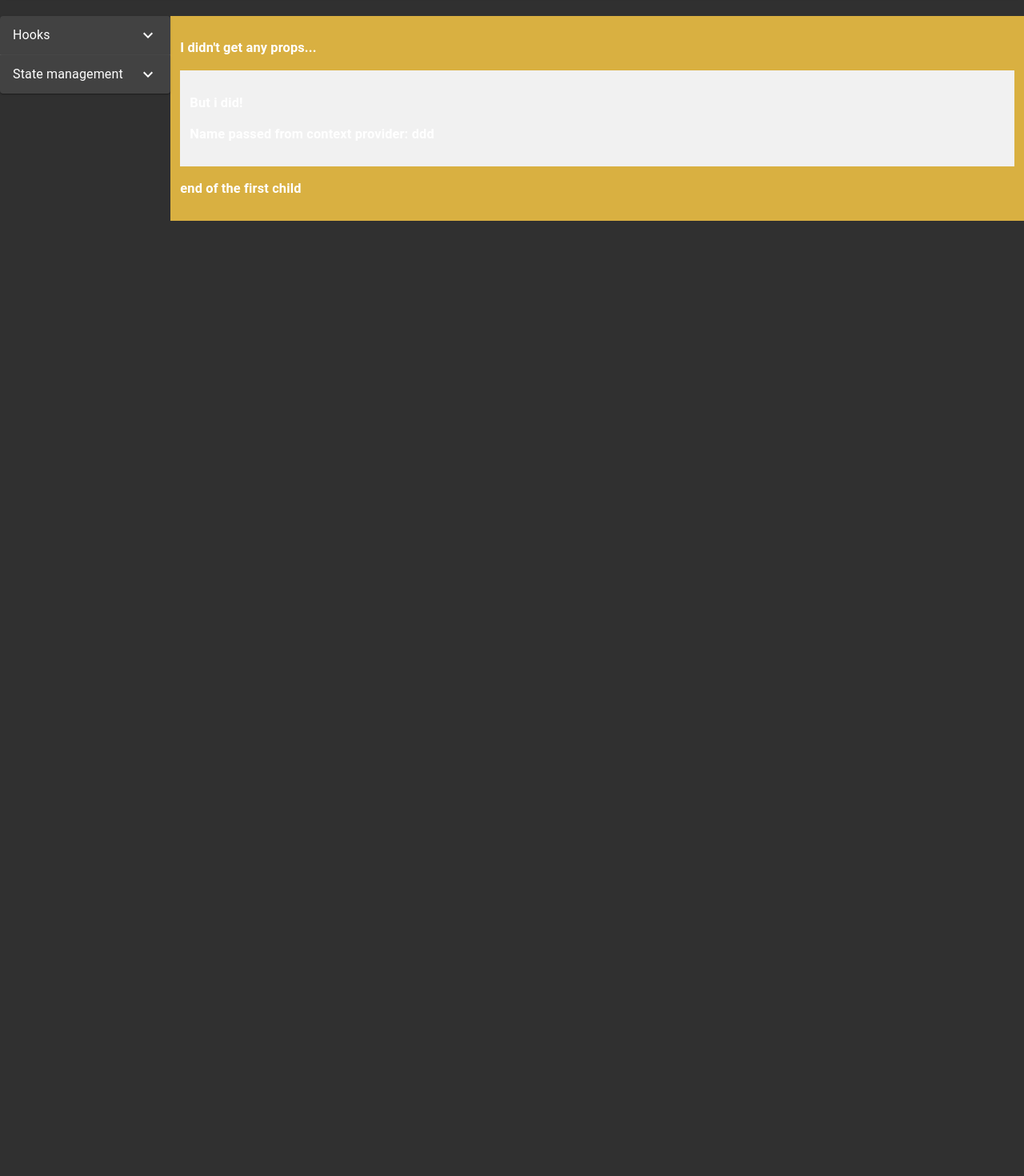
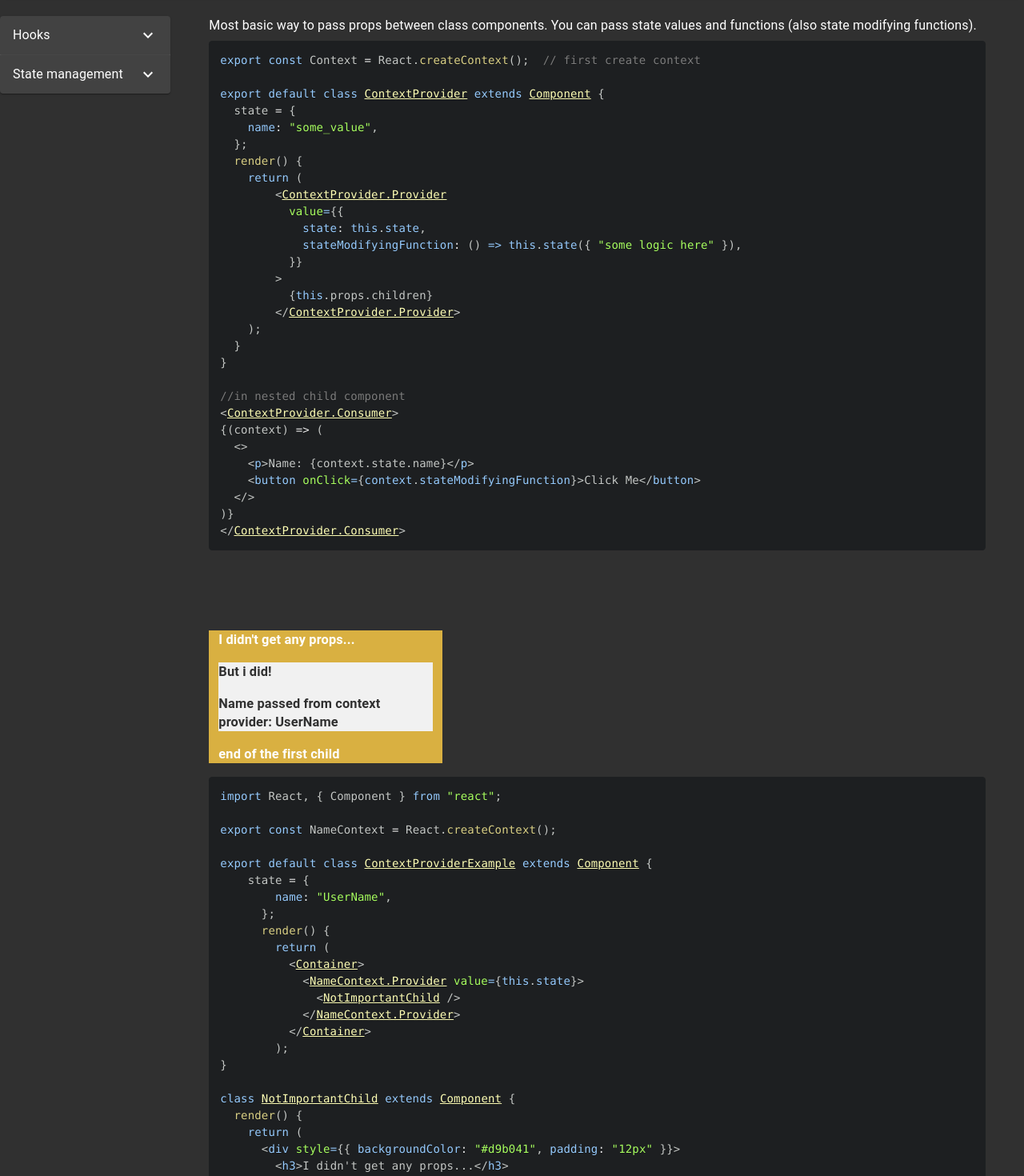
Before and after one commit to apokalipsa44/react-patterns, a React (Create React App) app: page /state/contextProvider in a window 1280 px wide. Shown: the part 100-1570 px from the top of the page at 80% size. Before the commit the page ends 800 px from the top, so only its background shows below. Built offline with nearby package versions, Linux system fonts and the light colour scheme.

Commit message:
contextAPI view done

```diff
--- a/src/views/stateManagement/ContextProviderView.js
+++ b/src/views/stateManagement/ContextProviderView.js
@@ -1,40 +1,72 @@
-import React from "react";
-import { useContext, useState } from "react";
+import React, { Component } from "react";
+import { atomDark } from "react-syntax-highlighter/dist/esm/styles/prism";
+import { Prism as SyntaxHighlighter } from "react-syntax-highlighter";
+import { Box, Container, Typography } from "@material-ui/core";
+import {
+  contextApiExampleCode,
+  contextApiBasicCode,
+} from "./codeSnippets/contextApiSnippets";
 
-const name = "ddd"  // this can also be an object
-export const NameContext = React.createContext(name);
+export const NameContext = React.createContext();
 
-function ContextProviderView() {
+const contextApiDescription = (
+  <Container>
+    <Typography>
+      Most basic way to pass props between class components. You can pass state
+      values and functions (also state modifying functions).
+    </Typography>
+    <SyntaxHighlighter style={atomDark} language="jsx">
+      {contextApiBasicCode}
+    </SyntaxHighlighter>
+  </Container>
+);
 
+export default class ContextProviderView extends Component {
+  state = {
+    name: "UserName",
+  };
+
+  render() {
     return (
-      <div>
-        <NameContext.Provider value={name}>
-          <NotImportantChild></NotImportantChild>
+      <Container>
+        {contextApiDescription}
+        <Box mb="100px"></Box>
+        <Container>
+          <NameContext.Provider value={this.state}>
+            <NotImportantChild />
           </NameContext.Provider>
-    </div>
+          <SyntaxHighlighter style={atomDark} language="jsx">
+            {contextApiExampleCode}
+          </SyntaxHighlighter>
+        </Container>
+      </Container>
     );
   }
+}
 
-export default ContextProviderView;
-
-export function NotImportantChild() {
+class NotImportantChild extends Component {
+  render() {
     return (
-    <div style={{backgroundColor:'#d9b041', padding:'12px'}}>
+      <div style={{ backgroundColor: "#d9b041", paddingLeft: "12px",paddingRight: "12px", width:"30%"}}>
         <h3>I didn't get any props...</h3>
         <ImportantChild></ImportantChild>
         <h3>end of the first child</h3>
       </div>
     );
   }
+}
 
-export function ImportantChild() {
-  const name = useContext(NameContext);
-
+class ImportantChild extends Component {
+  render() {
     return (
-     <div style={{backgroundColor:'#f1f1f1', padding:'12px'}}>
+      <NameContext.Consumer>
+        {(context) => (
+          <div style={{ backgroundColor: "#f1f1f1", color:"#303030" }}>
             <h3>But i did!</h3>
-  <h3>Name passed from context provider: {name}</h3>
+            <h3>Name passed from context provider: {context.name}</h3>
           </div>
+        )}
+      </NameContext.Consumer>
     );
-
   }
+}
--- /dev/null
+++ b/src/views/stateManagement/codeSnippets/contextApiSnippets.js
@@ -0,0 +1,73 @@
+export const contextApiExampleCode = `import React, { Component } from "react";
+
+export const NameContext = React.createContext();
+
+export default class ContextProviderExample extends Component {
+    state = {
+        name: "UserName",
+      };
+      render() {
+        return (
+          <Container>
+            <NameContext.Provider value={this.state}>
+              <NotImportantChild />
+            </NameContext.Provider>
+          </Container>
+        );
+}
+
+class NotImportantChild extends Component {
+  render() {
+    return (
+      <div style={{ backgroundColor: "#d9b041", padding: "12px" }}>
+        <h3>I didn't get any props...</h3>
+        <ImportantChild></ImportantChild>
+        <h3>end of the first child</h3>
+      </div>
+    );
+  }
+}
+
+class ImportantChild extends Component {
+  render() {
+    return (
+      <NameContext.Consumer>
+        {(context) => (
+          <div style={{ backgroundColor: "#f1f1f1", color:"#303030" }}>
+            <h3>But i did!</h3>
+            <h3>Name passed from context provider: {context.name}</h3>
+          </div>
+        )}
+      </NameContext.Consumer>
+    );
+  }
+}`;
+export const contextApiBasicCode = `export const Context = React.createContext();  // first create context
+
+export default class ContextProvider extends Component {
+  state = {
+    name: "some_value",
+  };
+  render() {
+    return (
+        <ContextProvider.Provider
+          value={{
+            state: this.state,
+            stateModifyingFunction: () => this.state({ "some logic here" }),
+          }}
+        >
+          {this.props.children}
+        </ContextProvider.Provider>
+    );
+  }
+}
+
+//in nested child component
+<ContextProvider.Consumer>
+{(context) => (
+  <>
+    <p>Name: {context.state.name}</p>
+    <button onClick={context.stateModifyingFunction}>Click Me</button>
+  </>
+)}
+</ContextProvider.Consumer>`;
```
Lines whose indentation alone changed are shown as unchanged.
